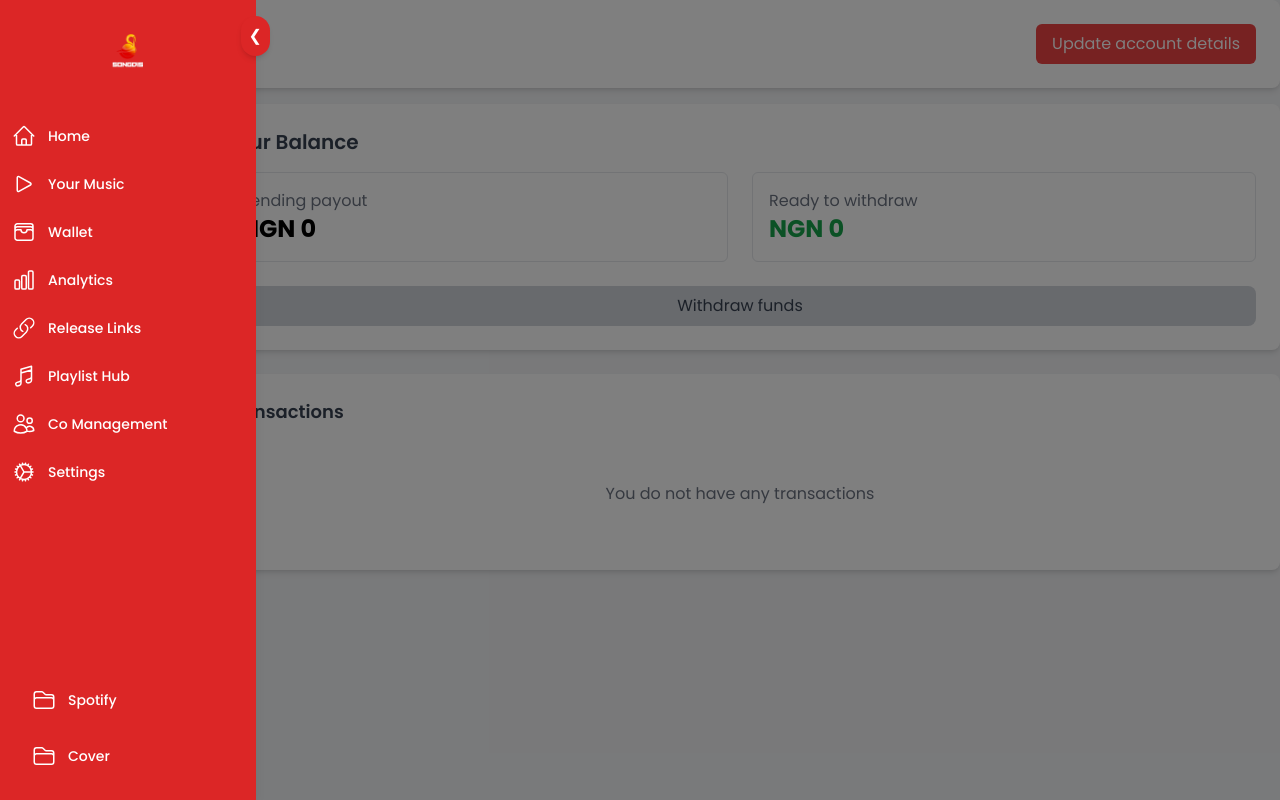
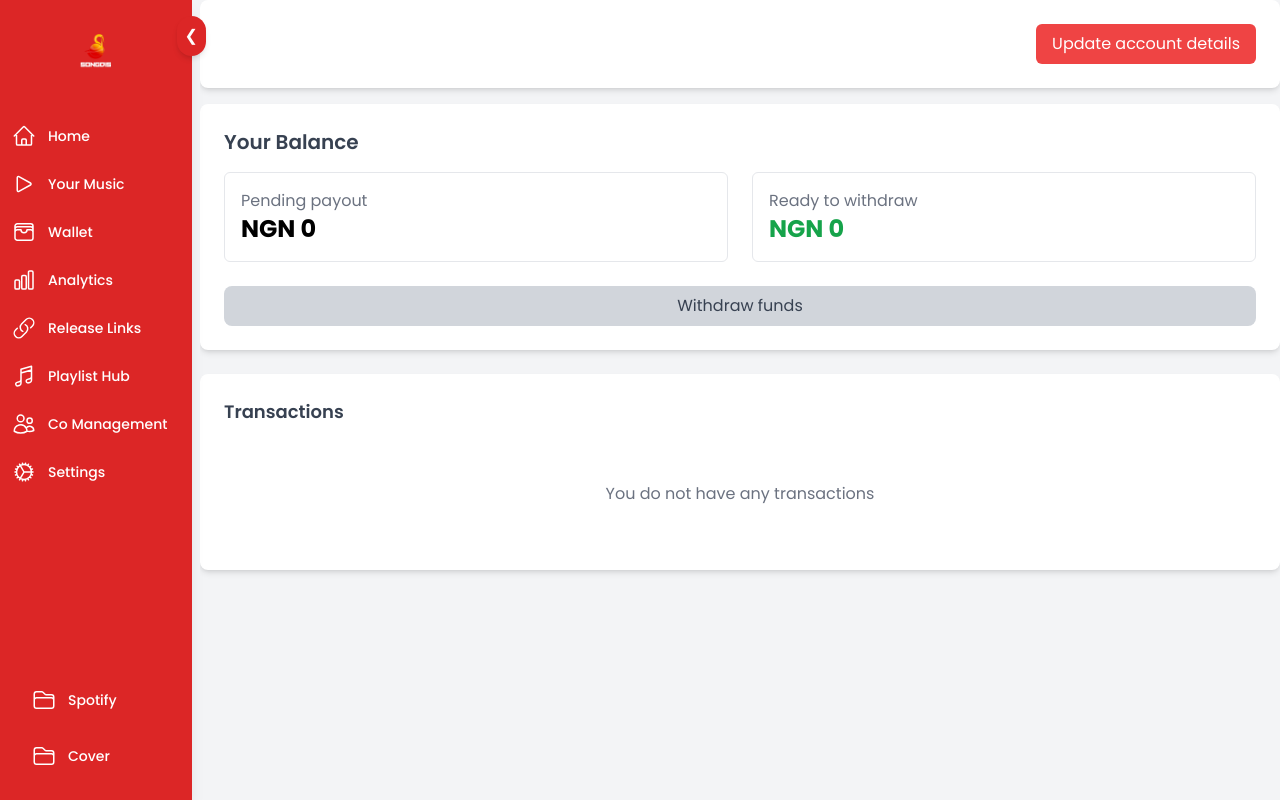
Before and after one commit to UgwuObed/songdis.com, a Next.js app: page /home/wallet in a window 1280 px wide. Built offline with nearby package versions, Linux system fonts and the light colour scheme; a web font is replaced by a local one.

Commit message:
retured side menu back

```diff
--- a/app/components/Home/menu.tsx
+++ b/app/components/Home/menu.tsx
@@ -1,61 +1,37 @@
-import {
-  HomeIcon,
-  ChartBarIcon,
-  WalletIcon,
-  PlayIcon,
-  CogIcon,
-  UsersIcon,
-  FolderIcon,
-  LinkIcon,
-  MusicalNoteIcon,
-} from "@heroicons/react/24/outline";
-import Link from "next/link";
-import React from "react";
+import { HomeIcon, ChartBarIcon, WalletIcon, PlayIcon, CogIcon, UsersIcon, FolderIcon, LinkIcon, MusicalNoteIcon } from '@heroicons/react/24/outline';
+import { link } from 'fs';
+import Link from 'next/link';
+import React from 'react';
 
-const SidebarMenu = ({
-  isOpen,
-  setIsOpen,
-}: {
-  isOpen: boolean;
-  setIsOpen: (isOpen: boolean) => void;
-}) => {
+const SidebarMenu = ({ isOpen, setIsOpen }: { isOpen: boolean; setIsOpen: (isOpen: boolean) => void }) => {
     const navigation = [
-    { name: "Home", href: "/dashboard", icon: HomeIcon },
-    { name: "Your Music", href: "/home/music", icon: PlayIcon },
-    { name: "Wallet", href: "/home/wallet", icon: WalletIcon },
-    { name: "Analytics", href: "/home/analytics", icon: ChartBarIcon },
-    { name: "Release Links", href: "/release-link/release", icon: LinkIcon },
-    { name: "Playlist Hub", href: "/home/playlist", icon: MusicalNoteIcon },
-    { name: "Co Management", href: "/home/management", icon: UsersIcon },
-    { name: "Settings", href: "/home/settings", icon: CogIcon },
+        { name: 'Home', href: '/dashboard', icon: HomeIcon },
+        { name: 'Your Music', href: '/home/music', icon: PlayIcon },
+        { name: 'Wallet', href: '/home/wallet', icon: WalletIcon },
+        { name: 'Analytics', href: '/home/analytics', icon: ChartBarIcon },
+        { name: 'Release Links', href: '/release-link/release', icon: LinkIcon },
+        { name: 'Playlist Hub', href: '/home/playlist', icon: MusicalNoteIcon },
+        { name: 'Co Management', href: '/home/management', icon: UsersIcon },
+        { name: 'Settings', href: '/home/settings', icon: CogIcon },
     ];
 
+
     return (
-    <>
-      {/* Backdrop */}
-      {isOpen && (
         <div
-          className="fixed inset-0 bg-black bg-opacity-50 z-40"
-          onClick={() => setIsOpen(false)}
-        ></div>
-      )}
-
-      {/* Sidebar */}
-      <div
-        className={`fixed inset-y-0 left-0 transform transition-all duration-500 ease-in-out z-50 ${
-          isOpen ? "translate-x-0" : "-translate-x-full"
-        } w-64 flex flex-col h-screen bg-red-600 shadow-lg`}
+            className={`fixed inset-y-0 left-0 transform transition-all duration-500 ease-in-out ${
+                isOpen ? 'w-48' : 'w-16'
+            } flex flex-col h-screen bg-red-600 shadow-lg`}
         >
             {/* Toggle Button */}
             <button
                 onClick={() => setIsOpen(!isOpen)}
-          className="absolute top-4 right-[-14px] bg-red-600 text-white p-2 rounded-full focus:outline-none shadow-md z-50"
+                className="absolute top-4 right-[-14px] bg-red-600 text-white p-2 rounded-full focus:outline-none shadow-md z-10"
             >
-          {isOpen ? "❮" : "❯"}
+                {isOpen ? '❮' : '❯'}
             </button>
 
             {/* Logo */}
-        <div className={`flex items-center justify-center mt-6`}>
+            <div className={`flex items-center justify-center mt-6 transition-opacity duration-500 ${isOpen ? 'opacity-100' : 'opacity-0'}`}>
                 <img src="/assets/logo/song.png" alt="Logo" className="h-16" />
             </div>
 
@@ -64,13 +40,20 @@ const SidebarMenu = ({
                 {navigation.map((item) => (
                     <Link key={item.name} href={item.href}>
                         <div
-                className={`flex items-center text-white p-3 hover:bg-red-700 hover:scale-105 transform transition-all duration-300 cursor-pointer group`}
+                            className={`flex items-center text-white p-3 hover:bg-red-700 hover:scale-105 transform transition-all duration-300 cursor-pointer group ${
+                                isOpen ? 'justify-start' : 'justify-center'
+                            }`}
                         >
-                <item.icon
-                  className="h-6 w-6 transition-transform duration-300"
-                  aria-hidden="true"
-                />
-                <span className={`ml-3 text-sm font-medium`}>{item.name}</span>
+                            {/* Icon always visible */}
+                            <item.icon className="h-6 w-6 transition-transform duration-300" aria-hidden="true" />
+                            {/* Only show text when sidebar is open */}
+                            <span
+                                className={`ml-3 text-sm font-medium transition-opacity duration-500 ${
+                                    isOpen ? 'opacity-100' : 'opacity-0 hidden'
+                                }`}
+                            >
+                                {item.name}
+                            </span>
                         </div>
                     </Link>
                 ))}
@@ -82,35 +65,32 @@ const SidebarMenu = ({
                   href="/spotify"
                   onClick={(e) => {
                       e.preventDefault();
-              alert("Coming Soon");
+                      alert('Coming Soon');
                   }}
               >
                   <div className="flex items-center text-white p-4 hover:bg-red-700 hover:scale-105 transform transition-all duration-300 cursor-pointer group">
-              <FolderIcon
-                className="h-6 w-6 group-hover:text-yellow-400"
-                aria-hidden="true"
-              />
-              <span className={`ml-3 text-sm font-medium`}>Spotify</span>
+                      <FolderIcon className="h-6 w-6 group-hover:text-yellow-400" aria-hidden="true" />
+                      <span className={`ml-3 text-sm font-medium ${isOpen ? 'opacity-100' : 'opacity-0 hidden'} transition-opacity duration-500`}>
+                          Spotify
+                      </span>
                   </div>
               </Link>
               <Link
           href="/cover"
           onClick={(e) => {
             e.preventDefault();
-              alert("Coming Soon");
+            alert('Coming Soon');
         }}
     >
         <div className="flex items-center text-white p-4 hover:bg-red-700 hover:scale-105 transform transition-all duration-300 cursor-pointer group">
-              <FolderIcon
-                className="h-6 w-6 group-hover:text-yellow-400"
-                aria-hidden="true"
-              />
-              <span className={`ml-3 text-sm font-medium`}>Cover</span>
+            <FolderIcon className="h-6 w-6 group-hover:text-yellow-400" aria-hidden="true" />
+            <span className={`ml-3 text-sm font-medium ${isOpen ? 'opacity-100' : 'opacity-0 hidden'} transition-opacity duration-500`}>
+                Cover
+            </span>
         </div>
     </Link>
 </div>
         </div>
-    </>
     );
 };
 
```
Lines whose indentation alone changed are shown as unchanged.
